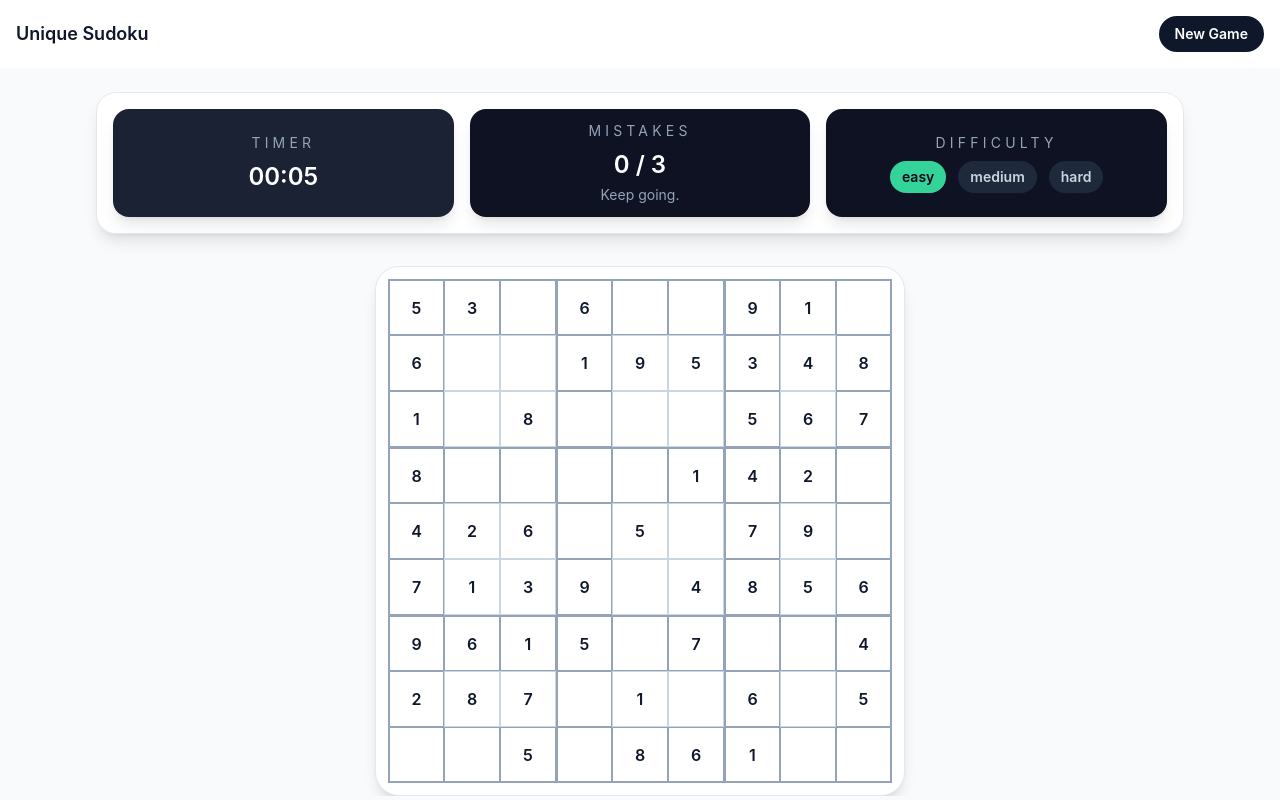
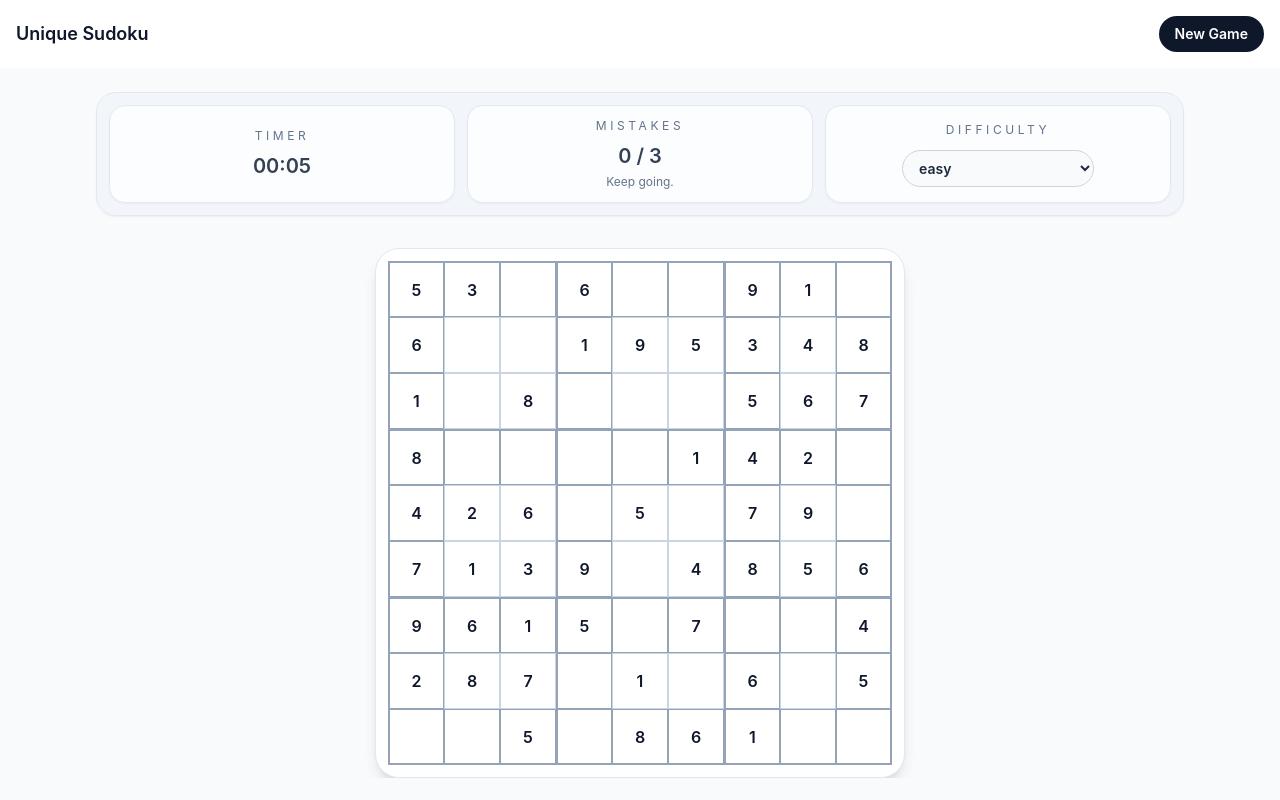
Before and after one commit to VahidKhodadadi/unique-sudoku, a React (Vite) app: page / in a window 1280 px wide. Shown: the top 800 px of the page. Built offline with nearby package versions, Linux system fonts and the light colour scheme.

Commit message:
Make status panel more compact with mild backgrounds and difficulty selection via dropdown

```diff
--- a/src/components/StatusPanel.tsx
+++ b/src/components/StatusPanel.tsx
@@ -19,34 +19,29 @@ export default function StatusPanel({
   onChooseDifficulty,
 }: StatusPanelProps) {
   return (
-    <section className="grid gap-4 rounded-[1.25rem] border border-slate-200 bg-white/90 p-4 shadow-lg backdrop-blur-sm sm:grid-cols-[1fr_1fr] lg:grid-cols-[1fr_1fr_1fr]">
-        <div className="rounded-2xl bg-slate-900/95 p-3 text-white shadow-lg flex flex-col items-center justify-center text-center">
-          <p className="text-sm uppercase tracking-[0.3em] text-slate-400">Timer</p>
-          <p className="mt-2 text-2xl font-semibold">{formatTime(elapsedSeconds)}</p>
-        </div>
-        <div className="rounded-2xl bg-slate-950/95 p-3 text-white shadow-lg flex flex-col items-center justify-center text-center">
-          <p className="text-sm uppercase tracking-[0.3em] text-slate-400">Mistakes</p>
-          <p className="mt-2 text-2xl font-semibold">{mistakes} / {mistakeThreshold}</p>
-          <p className="mt-1 text-sm text-slate-400">{statusMessage}</p>
-        </div>
-        <div className="rounded-2xl bg-slate-950/95 p-3 text-white shadow-lg flex flex-col items-center justify-center text-center">
-          <p className="text-sm uppercase tracking-[0.3em] text-slate-400">Difficulty</p>
-          <div className="mt-2 flex flex-wrap gap-3 justify-center">
+    <section className="grid gap-3 rounded-[1.25rem] border border-slate-200 bg-slate-100/80 p-3 shadow-sm backdrop-blur-sm sm:grid-cols-[1fr_1fr_1fr]">
+      <div className="rounded-2xl border border-slate-200 bg-white/80 p-3 text-slate-700 shadow-sm flex flex-col items-center justify-center text-center">
+        <p className="text-xs uppercase tracking-[0.3em] text-slate-500">Timer</p>
+        <p className="mt-2 text-xl font-semibold">{formatTime(elapsedSeconds)}</p>
+      </div>
+      <div className="rounded-2xl border border-slate-200 bg-white/80 p-3 text-slate-700 shadow-sm flex flex-col items-center justify-center text-center">
+        <p className="text-xs uppercase tracking-[0.3em] text-slate-500">Mistakes</p>
+        <p className="mt-2 text-xl font-semibold">{mistakes} / {mistakeThreshold}</p>
+        <p className="mt-1 text-xs text-slate-500">{statusMessage}</p>
+      </div>
+      <div className="rounded-2xl border border-slate-200 bg-white/80 p-3 text-slate-700 shadow-sm flex flex-col items-center justify-center text-center">
+        <p className="text-xs uppercase tracking-[0.3em] text-slate-500">Difficulty</p>
+        <select
+          value={difficulty}
+          onChange={(event) => onChooseDifficulty(event.target.value as Difficulty)}
+          className="mt-3 w-full max-w-[12rem] rounded-full border border-slate-300 bg-slate-50 px-3 py-2 text-sm font-semibold text-slate-800 outline-none transition hover:bg-slate-100"
+        >
           {(["easy", "medium", "hard"] as Difficulty[]).map((level) => (
-            <button
-              key={level}
-              type="button"
-              onClick={() => onChooseDifficulty(level)}
-                className={`rounded-full px-3 py-1.5 text-sm font-semibold transition ${
-                difficulty === level
-                  ? "bg-emerald-400 text-slate-950"
-                  : "bg-slate-800 text-slate-300 hover:bg-slate-700"
-              }`}
-            >
+            <option key={level} value={level} className="text-slate-900">
               {level}
-            </button>
+            </option>
           ))}
-        </div>
+        </select>
       </div>
     </section>
   );
```
